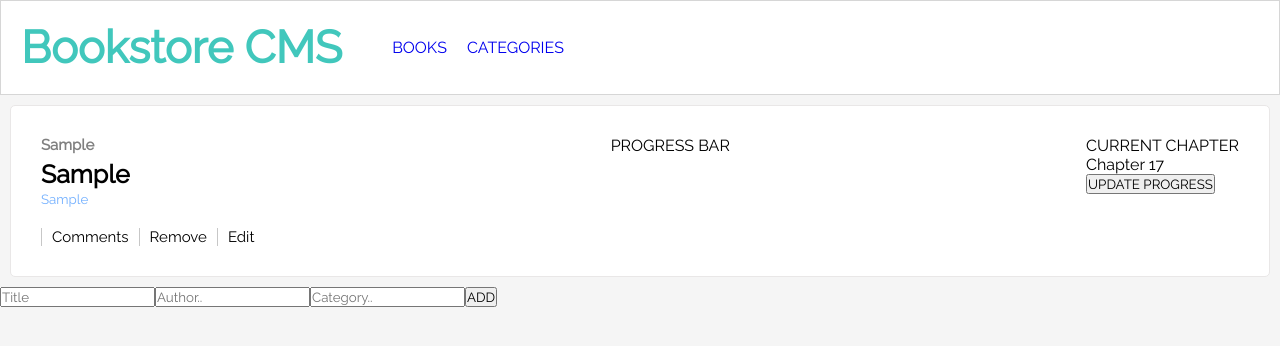
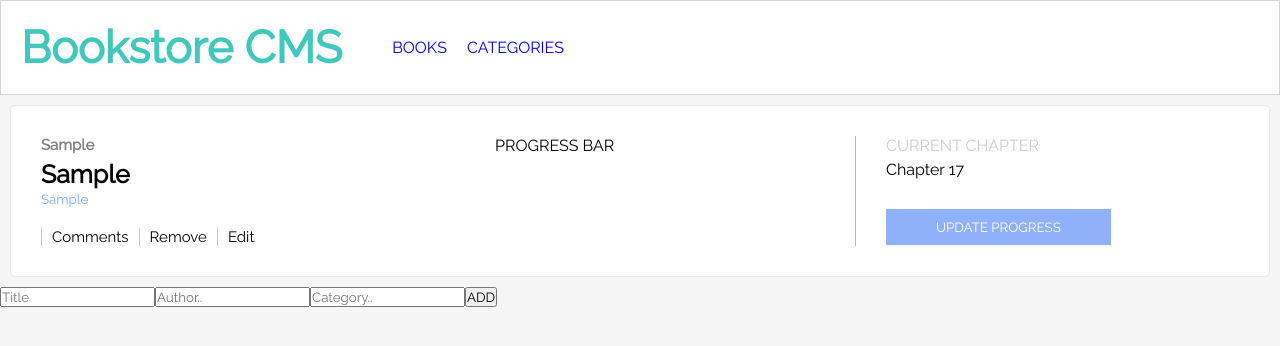
Before and after one commit to Amedzro-Elikplim/Bookstore, a React (Create React App) app: page / in a window 1280 px wide. Both pictures are taken after typing "Sample", "Sample", "Sample" into the empty fields and a click on the button "ADD". Shown: the top 346 px of the page. Built offline with nearby package versions, Linux system fonts and the light colour scheme; no server answers.

Commit message:
Style update progress section

```diff
--- a/src/styles/book.css
+++ b/src/styles/book.css
@@ -50,3 +50,28 @@
   padding-left: 10px;
   cursor: pointer;
 }
+
+.current-chapter {
+ border-left: 1px solid rgb(184, 183, 183);
+ width: 30vw;
+ padding-left: 30px;
+}
+
+.current {
+  color: rgb(204, 204, 204);
+}
+
+.chapter {
+  margin-top: 5px;
+}
+
+.update-button {
+  margin-top: 30px;
+  padding: 10px 50px;
+  border: none;
+  outline: none;
+  cursor: pointer;
+  background-color: rgb(143, 177, 252);
+  color: white;
+
+}
```
